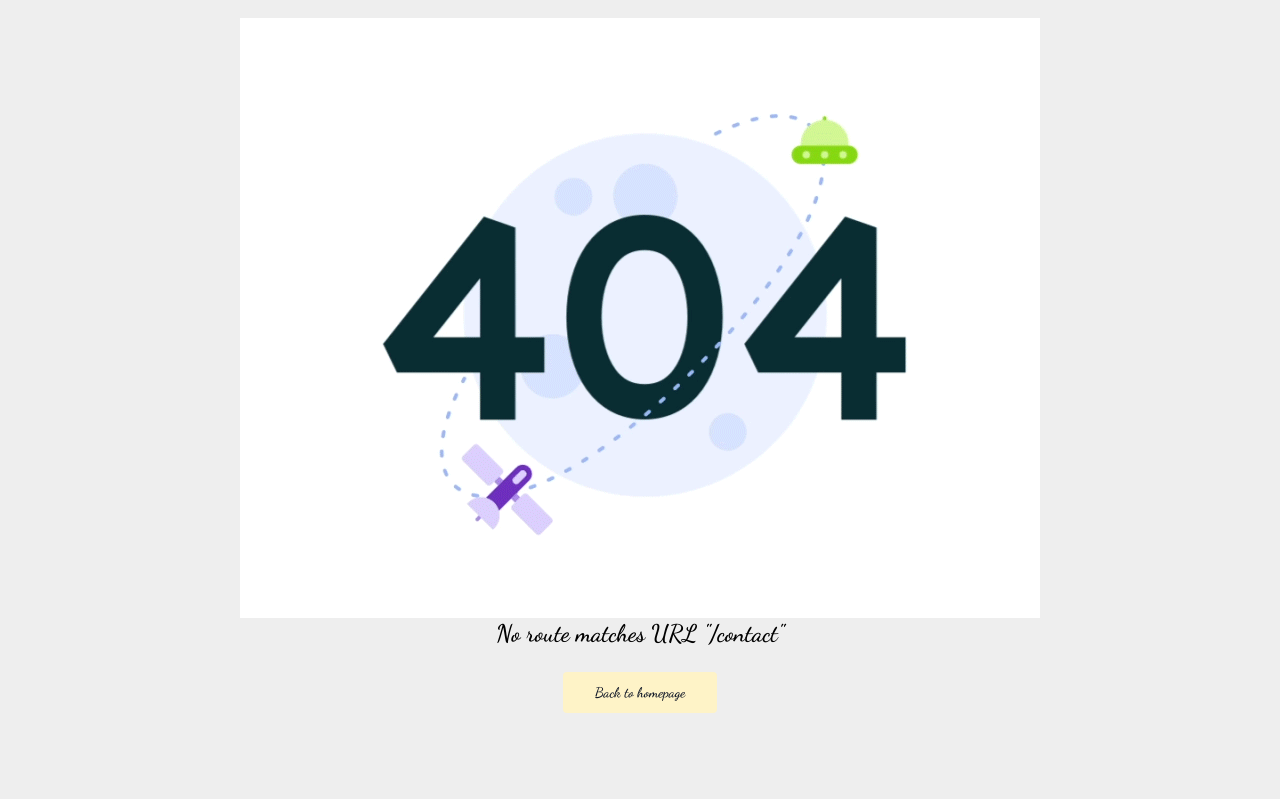
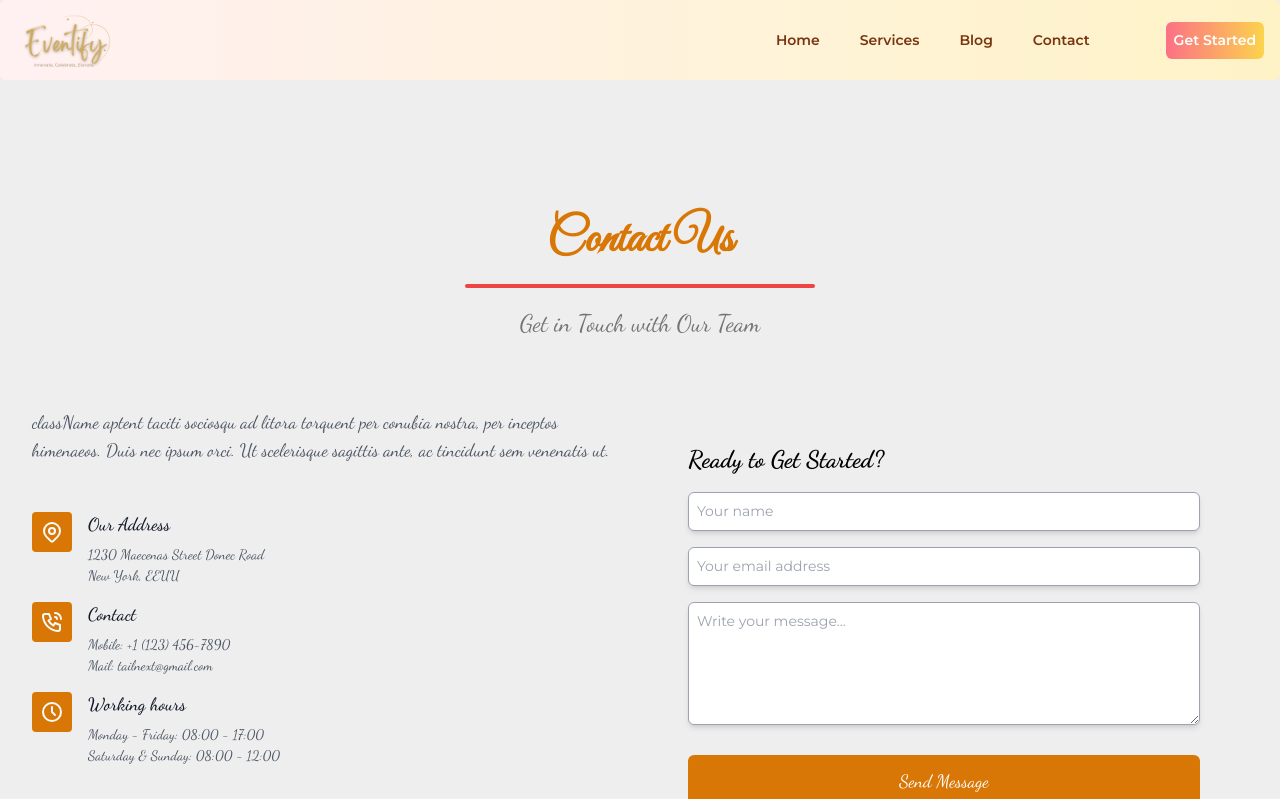
Before and after one commit to Shakilofficial/eventify-client, a React (Vite) app: page /contact in a window 1280 px wide. Shown: the top 799 px of the page. Built offline with nearby package versions, Linux system fonts and the light colour scheme.

Commit message:
complete contact page

```diff
--- a/src/components/Shared/ServiceCard/ServiceCard.jsx
+++ b/src/components/Shared/ServiceCard/ServiceCard.jsx
@@ -17,7 +17,7 @@ const ServiceCard = ({ service }) => {
         <p className="font-mons text-gray-600 mb-4 h-24">{description}</p>
         <div className="flex items-center justify-between">
           <span className="font-bold text-lg text-amber-600">$ {price}</span>
-          <Link to={`service/${id}`}>
+          <Link to={`${id}`}>
             <button className="bg-amber-600 font-vive hover:bg-amber-700 text-white py-2 px-4 rounded transition-colors duration-300">
               View Details
             </button>
--- /dev/null
+++ b/src/pages/ContactUs/ContactUs.jsx
@@ -0,0 +1,178 @@
+import Heading from "../../components/Heading/Heading";
+
+const ContactUs = () => {
+  return (
+    <section className="mb-10" id="contact">
+      <div className="mx-auto max-w-7xl px-4 py-16 sm:px-6 lg:px-8 lg:py-20">
+        <Heading title="Contact Us" subtitle="Get in Touch with Our Team" />
+        <div className="flex items-stretch justify-center">
+          <div className="grid md:grid-cols-2">
+            <div className="h-full pr-6">
+              <p className="mt-3 mb-12 text-lg text-gray-600 dark:text-slate-400">
+                className aptent taciti sociosqu ad litora torquent per conubia
+                nostra, per inceptos himenaeos. Duis nec ipsum orci. Ut
+                scelerisque sagittis ante, ac tincidunt sem venenatis ut.
+              </p>
+              <ul className="mx-auto mb-6 md:mb-0">
+                <li className="flex">
+                  <div className="flex h-10 w-10 items-center justify-center rounded bg-amber-600 text-gray-50">
+                    <svg
+                      xmlns="http://www.w3.org/2000/svg"
+                      width="24"
+                      height="24"
+                      viewBox="0 0 24 24"
+                      fill="none"
+                      stroke="currentColor"
+                      strokeWidth="2"
+                      strokeLinecap="round"
+                      strokeLinejoin="round"
+                      className="h-6 w-6"
+                    >
+                      <path d="M9 11a3 3 0 1 0 6 0a3 3 0 0 0 -6 0"></path>
+                      <path d="M17.657 16.657l-4.243 4.243a2 2 0 0 1 -2.827 0l-4.244 -4.243a8 8 0 1 1 11.314 0z"></path>
+                    </svg>
+                  </div>
+                  <div className="ml-4 mb-4">
+                    <h3 className="mb-2 text-lg font-medium leading-6 text-gray-900 dark:text-amber-700">
+                      Our Address
+                    </h3>
+                    <p className="text-gray-600 dark:text-slate-400">
+                      1230 Maecenas Street Donec Road
+                    </p>
+                    <p className="text-gray-600 dark:text-slate-400">
+                      New York, EEUU
+                    </p>
+                  </div>
+                </li>
+                <li className="flex">
+                  <div className="flex h-10 w-10 items-center justify-center rounded bg-amber-600 text-gray-50">
+                    <svg
+                      xmlns="http://www.w3.org/2000/svg"
+                      width="24"
+                      height="24"
+                      viewBox="0 0 24 24"
+                      fill="none"
+                      stroke="currentColor"
+                      strokeWidth="2"
+                      strokeLinecap="round"
+                      strokeLinejoin="round"
+                      className="h-6 w-6"
+                    >
+                      <path d="M5 4h4l2 5l-2.5 1.5a11 11 0 0 0 5 5l1.5 -2.5l5 2v4a2 2 0 0 1 -2 2a16 16 0 0 1 -15 -15a2 2 0 0 1 2 -2"></path>
+                      <path d="M15 7a2 2 0 0 1 2 2"></path>
+                      <path d="M15 3a6 6 0 0 1 6 6"></path>
+                    </svg>
+                  </div>
+                  <div className="ml-4 mb-4">
+                    <h3 className="mb-2 text-lg font-medium leading-6 text-gray-900 dark:text-amber-700">
+                      Contact
+                    </h3>
+                    <p className="text-gray-600 dark:text-slate-400">
+                      Mobile: +1 (123) 456-7890
+                    </p>
+                    <p className="text-gray-600 dark:text-slate-400">
+                      Mail: tailnext@gmail.com
+                    </p>
+                  </div>
+                </li>
+                <li className="flex">
+                  <div className="flex h-10 w-10 items-center justify-center rounded bg-amber-600 text-gray-50">
+                    <svg
+                      xmlns="http://www.w3.org/2000/svg"
+                      width="24"
+                      height="24"
+                      viewBox="0 0 24 24"
+                      fill="none"
+                      stroke="currentColor"
+                      strokeWidth="2"
+                      strokeLinecap="round"
+                      strokeLinejoin="round"
+                      className="h-6 w-6"
+                    >
+                      <path d="M3 12a9 9 0 1 0 18 0a9 9 0 0 0 -18 0"></path>
+                      <path d="M12 7v5l3 3"></path>
+                    </svg>
+                  </div>
+                  <div className="ml-4 mb-4">
+                    <h3 className="mb-2 text-lg font-medium leading-6 text-gray-900 dark:text-amber-700">
+                      Working hours
+                    </h3>
+                    <p className="text-gray-600 dark:text-slate-400">
+                      Monday - Friday: 08:00 - 17:00
+                    </p>
+                    <p className="text-gray-600 dark:text-slate-400">
+                      Saturday &amp; Sunday: 08:00 - 12:00
+                    </p>
+                  </div>
+                </li>
+              </ul>
+            </div>
+            <div className="card h-fit max-w-6xl p-5 md:p-12" id="form">
+              <h2 className="mb-4 text-2xl font-bold dark:text-amber-700">
+                Ready to Get Started?
+              </h2>
+              <form id="contactForm">
+                <div className="mb-6 font-mons">
+                  <div className="mx-0 mb-1 sm:mb-4">
+                    <div className="mx-0 mb-1 sm:mb-4">
+                      <label
+                        htmlFor="name"
+                        className="pb-1 text-xs uppercase tracking-wider"
+                      ></label>
+                      <input
+                        type="text"
+                        id="name"
+                        autoComplete="given-name"
+                        placeholder="Your name"
+                        className="mb-2 w-full rounded-md border border-gray-400 py-2 pl-2 pr-4 shadow-md dark:text-gray-300 sm:mb-0"
+                        name="name"
+                      />
+                    </div>
+                    <div className="mx-0 mb-1 sm:mb-4">
+                      <label
+                        htmlFor="email"
+                        className="pb-1 text-xs uppercase tracking-wider"
+                      ></label>
+                      <input
+                        type="email"
+                        id="email"
+                        autoComplete="email"
+                        placeholder="Your email address"
+                        className="mb-2 w-full rounded-md border border-gray-400 py-2 pl-2 pr-4 shadow-md dark:text-gray-300 sm:mb-0"
+                        name="email"
+                      />
+                    </div>
+                  </div>
+                  <div className="mx-0 mb-1 sm:mb-4">
+                    <label
+                      htmlFor="textarea"
+                      className="pb-1 text-xs uppercase tracking-wider"
+                    ></label>
+                    <textarea
+                      id="textarea"
+                      name="textarea"
+                      cols="30"
+                      rows="5"
+                      placeholder="Write your message..."
+                      className="mb-2 w-full rounded-md border border-gray-400 py-2 pl-2 pr-4 shadow-md dark:text-gray-300 sm:mb-0"
+                    ></textarea>
+                  </div>
+                </div>
+                <div className="text-center">
+                  <button
+                    type="submit"
+                    className="w-full bg-amber-600 text-lg text-white px-6 py-3 font-xl rounded-md sm:mb-0"
+                  >
+                    Send Message
+                  </button>
+                </div>
+              </form>
+            </div>
+          </div>
+        </div>
+      </div>
+    </section>
+  );
+};
+
+export default ContactUs;
--- a/src/routes/Routes.jsx
+++ b/src/routes/Routes.jsx
@@ -5,6 +5,7 @@ import SignUp from "../components/SignUp/SignUp";
 import Root from "../layout/Root";
 import Home from "../pages/Home/Home";
 import Services from "../pages/Services/Services";
+import ContactUs from "../pages/ContactUs/ContactUs";
 
 export const router = createBrowserRouter([
   {
@@ -20,6 +21,10 @@ export const router = createBrowserRouter([
         path: "services",
         element: <Services />,
       },
+      {
+        path: "contact",
+        element: <ContactUs />,
+      },
     ],
   },
   { path: "/login", element: <Login /> },
```
